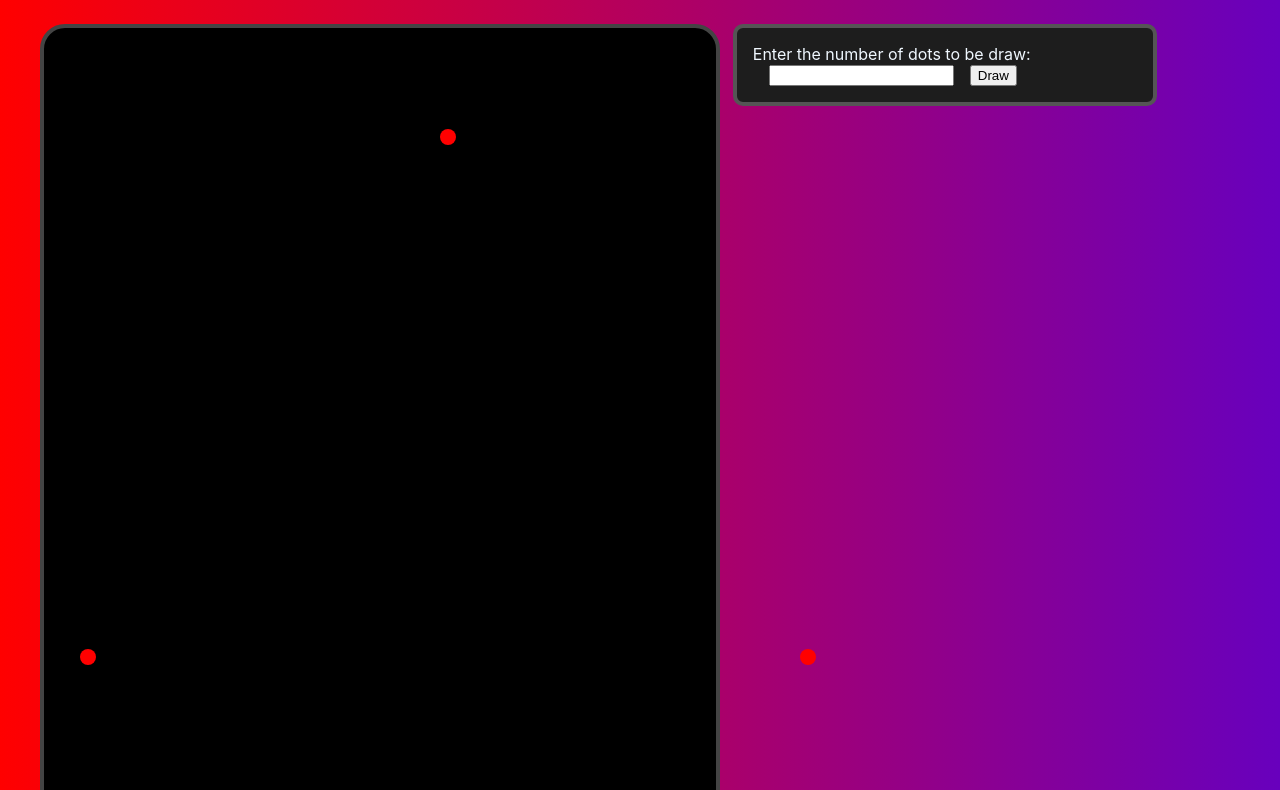
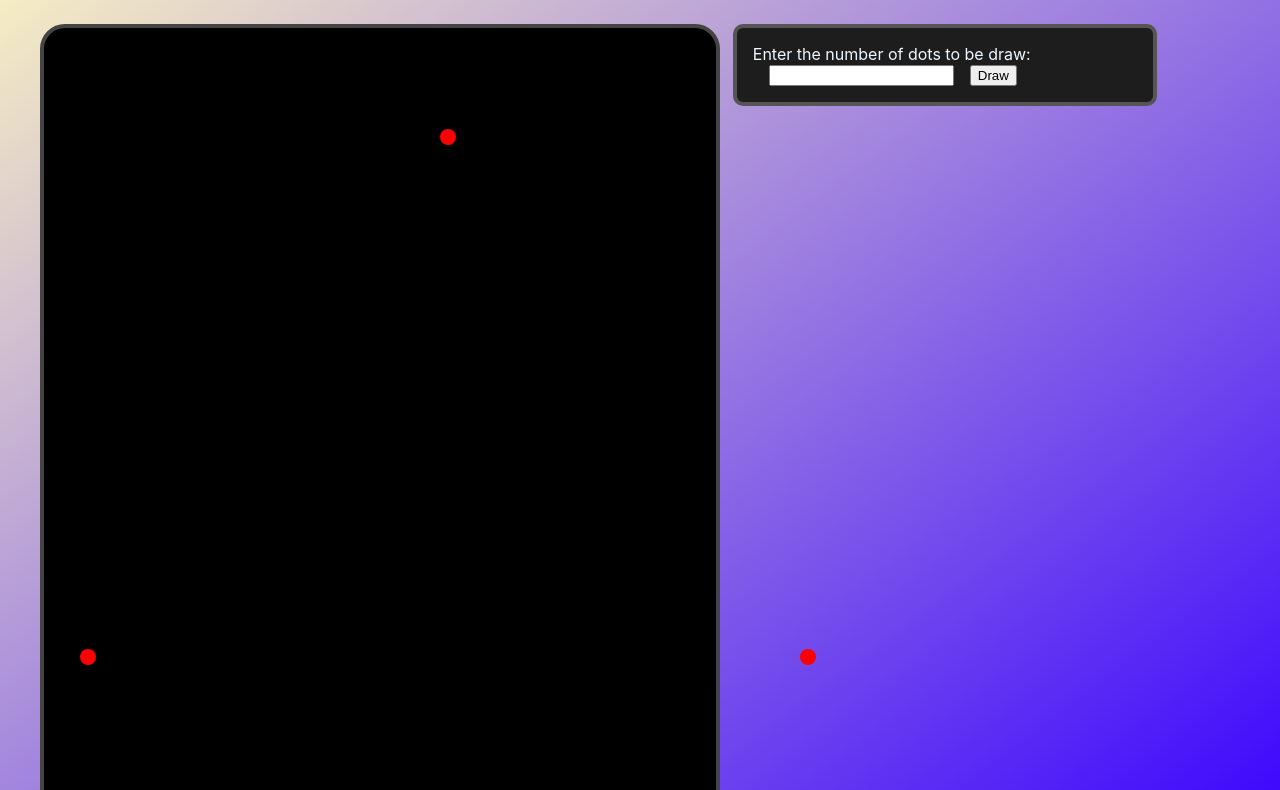
Before and after one commit to ADogTheDestroyer/SierpinskiTriangleReact, a React app: page / in a window 1280 px wide. Shown: the part 95-885 px from the top of the page. Built offline with nearby package versions, Linux system fonts and the light colour scheme.

Commit message:
changed the background gradient

```diff
--- a/src/index.css
+++ b/src/index.css
@@ -1,6 +1,6 @@
 body {
   margin: 5vh;
-  background-image: linear-gradient(to right, red , rgb(104, 0, 189));
+  background-image: linear-gradient(to bottom right, rgb(255, 249, 193) , rgb(55, 0, 255));
   font-family: -apple-system, BlinkMacSystemFont, 'Segoe UI', 'Roboto', 'Oxygen',
     'Ubuntu', 'Cantarell', 'Fira Sans', 'Droid Sans', 'Helvetica Neue',
     sans-serif;
```
